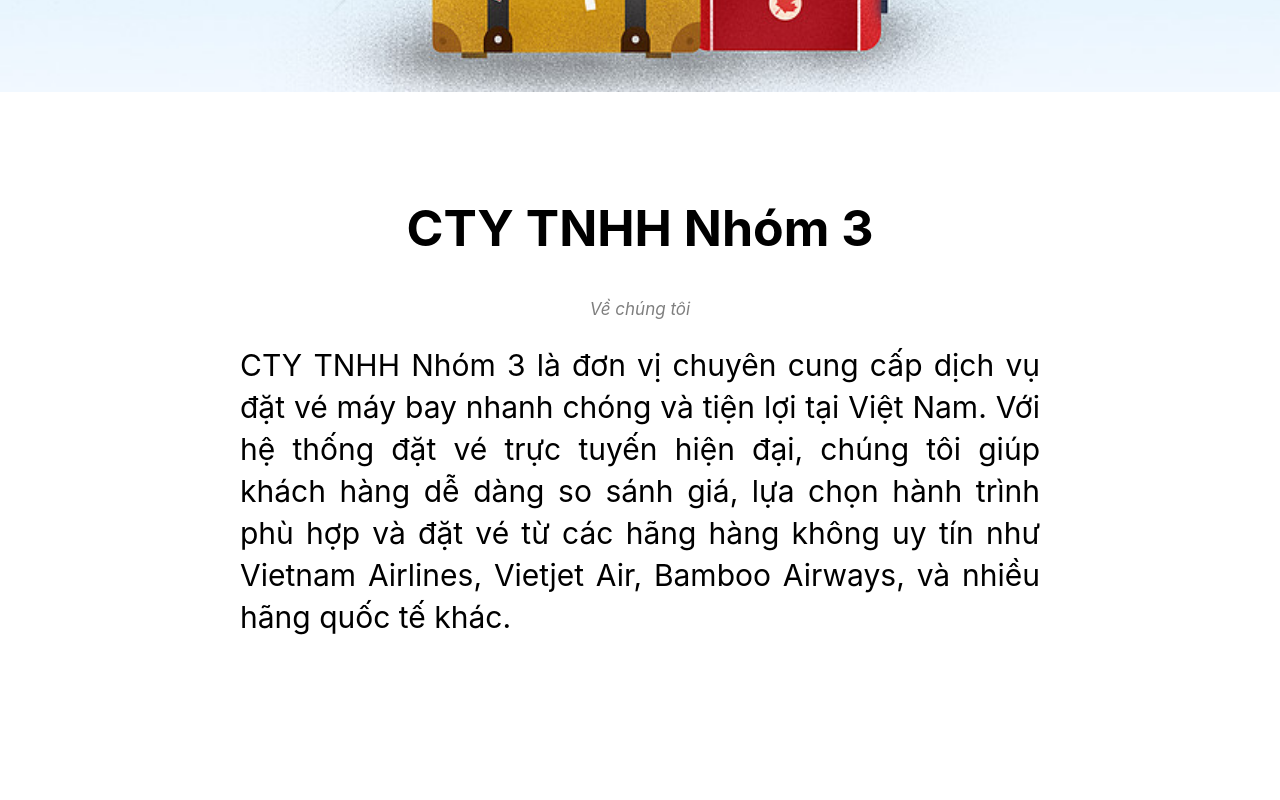
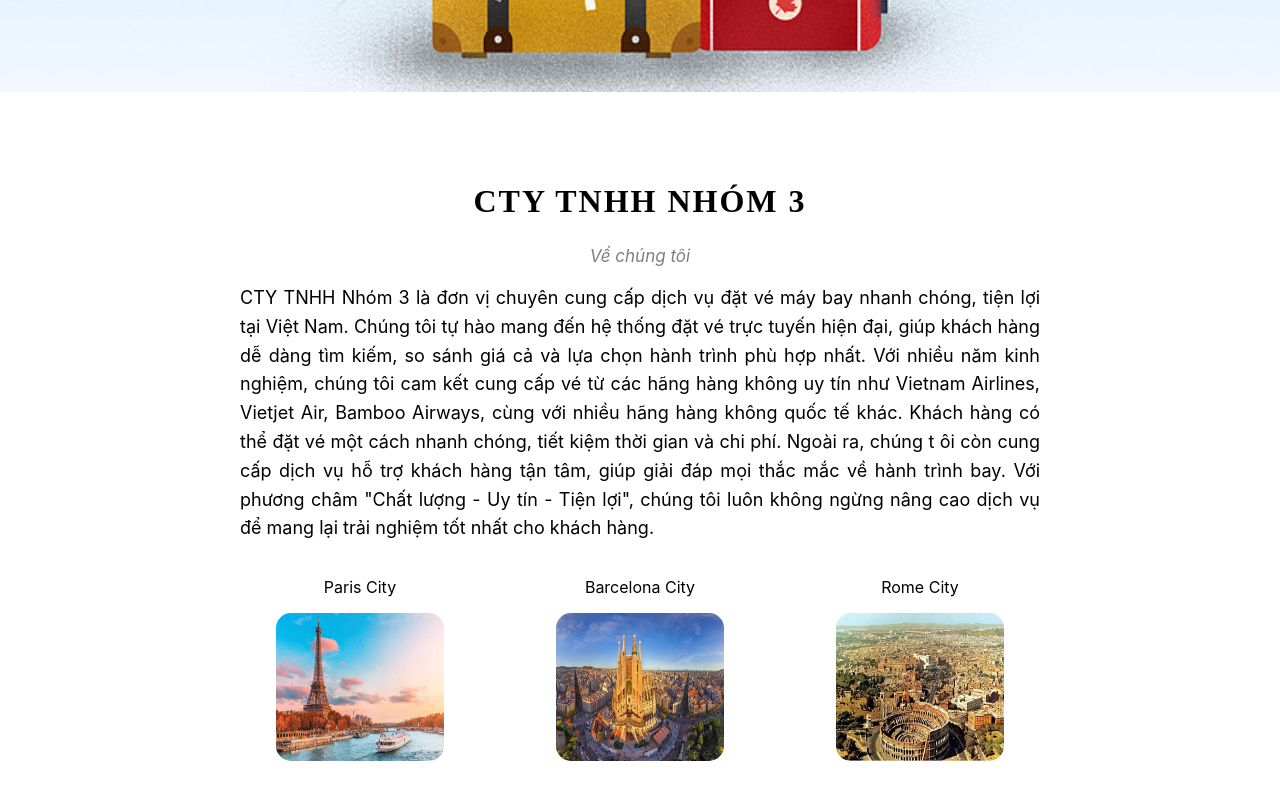
Before and after one commit to NTriCuong/UISellAirlineStickets, a React (Create React App) app: page / in a window 1280 px wide. Shown: the part 708-1508 px from the top of the page. Built offline with nearby package versions, Linux system fonts and the light colour scheme.

Commit message:
đã hoàn thành 40% home page

```diff
--- a/public/index.html
+++ b/public/index.html
@@ -1,5 +1,5 @@
 <!DOCTYPE html>
-<html lang="en">
+<html lang="en" style="scroll-behavior: smooth;">
   <head>
     <meta charset="utf-8" />
     <link rel="icon" href="%PUBLIC_URL%/favicon.ico" />
--- a/src/App.css
+++ /dev/null
@@ -1,5 +0,0 @@
-.App {
-  font-family: "Times New Roman", Times, serif;
-  color: black; /* Màu chữ đen */
-  font-size: 30px; /* Cỡ chữ 30px */
-}
--- a/src/App.js
+++ b/src/App.js
@@ -1,5 +1,3 @@
-import logo from './logo.svg';
-import './App.css';
 import { RouterProvider } from 'react-router-dom';
 import Router from './Router/Router';
 
--- a/src/Page/HomePage/Component/ComponentInformation.js
+++ b/src/Page/HomePage/Component/ComponentInformation.js
@@ -1,17 +1,49 @@
 import "../../../Style/HomeStyle/InformationStyle/style.css";
+import barcelonaCity from"../../../image/barcelonaCity.jpg";
+import paisCitybanner from"../../../image/paisCitybanner.jpg";
+import romeCity from"../../../image/romeCity.jpg";
 function ComponentInformation(){
+    const imageMiniBanner=[
+        {
+            src :paisCitybanner,
+            name:"Paris City",
+        },{
+            src :barcelonaCity,
+            name:"Barcelona City",
+        },{
+            src :romeCity,
+            name:"Rome City",
+        }
+    ]
     return <div id="content">
                 {/* About section */}
                 <div id="band" className="content-section">
-                    <h2 className="section-heading">CTY TNHH Nhóm 3</h2>
+                    <h2>CTY TNHH Nhóm 3</h2>
                     <p className="section-sub-heading">Về chúng tôi</p>
                     <p className="about-text">
-                        CTY TNHH Nhóm 3 là đơn vị chuyên cung cấp dịch vụ đặt vé máy bay
-                         nhanh chóng và tiện lợi tại Việt Nam. Với hệ thống đặt vé trực tuyến hiện
-                         đại, chúng tôi giúp khách hàng dễ dàng so sánh giá, lựa chọn hành trình phù hợp và
-                         đặt vé từ các hãng hàng không uy tín như Vietnam Airlines, Vietjet Air, Bamboo Airways,
-                         và nhiều hãng quốc tế khác.
+                    CTY TNHH Nhóm 3 là đơn vị chuyên cung cấp dịch vụ đặt vé máy bay nhanh chóng, tiện
+                    lợi tại Việt Nam. Chúng tôi tự hào mang đến hệ thống đặt vé trực tuyến hiện đại,
+                     giúp khách hàng dễ dàng tìm kiếm, so sánh giá cả và lựa chọn hành trình phù hợp nhất.
+                      Với nhiều năm kinh nghiệm, chúng tôi cam kết cung cấp vé từ các hãng hàng không uy tín
+                      như Vietnam Airlines, Vietjet Air, Bamboo Airways, cùng với nhiều hãng hàng không quốc tế khác.
+                      Khách hàng có thể đặt vé một cách nhanh chóng, tiết kiệm thời gian và chi phí. Ngoài ra, chúng t
+                      ôi còn cung cấp dịch vụ hỗ trợ khách hàng tận tâm, giúp giải đáp mọi thắc mắc về hành trình bay.
+                       Với phương châm "Chất lượng - Uy tín - Tiện lợi", chúng tôi luôn không ngừng nâng cao dịch vụ để
+                    mang lại trải nghiệm tốt nhất cho khách hàng.
                     </p>
+                    <div className="box-mini-banner">
+                        <ul>
+                            {imageMiniBanner.map((item)=>{
+                                return <li key={item.name}>
+                                <p>{item.name}</p>
+                                <img className="img-mini-banner"
+                                    src={item.src}
+                                    alt="Name"
+                                />
+                            </li>
+                            })}
+                        </ul>
+                    </div>
                 </div>
             </div>
 };
--- a/src/Style/HomeStyle/InformationStyle/style.css
+++ b/src/Style/HomeStyle/InformationStyle/style.css
@@ -8,8 +8,12 @@
     padding-right: 16px;
 }
 .content-section > h2{
+    font-family: "Times New Roman", Georgia, serif;
     text-align: center;
-    font-size: 50px;
+    font-size: 32px;
+    font-weight: bold;
+    text-transform: uppercase;
+    letter-spacing: 2px;
 }
 .section-sub-heading {
     text-align: center;
@@ -19,8 +23,37 @@
     opacity: 0.5;
 }
 .about-text {
-    margin-top: 25px;
-    font-size: 30px;
+    font-size: 18px;
+    font-weight: 400;
+    line-height: 1.6;
     text-align: justify;
-    line-height: 1.4;
 }
+/*  mini banner */
+.box-mini-banner{
+    width: 800px;
+    height: 200px;
+}
+.box-mini-banner >ul{
+    margin: 0px;
+    padding: 0px;
+    width: 100%;
+    height: 100%;
+    list-style: none;
+    display: flex;
+    gap: 40px;
+}
+.box-mini-banner li{
+    margin: 0px;
+    width: 100%;
+    height: 100%;
+    display: flex;
+    flex-direction: column;  /* Sắp xếp theo chiều dọc */
+    justify-content: center; /* Căn giữa theo chiều dọc */
+    align-items: center;     /* Căn giữa theo chiều ngang */
+}
+.img-mini-banner{
+    border-radius: 15px;
+    margin: 0px;
+    width: 70%;
+    height: 80%;
+}
```
Also changed, not shown: src/image/paisCitybanner.jpg (renamed from src/image/paisCity.jpg).
